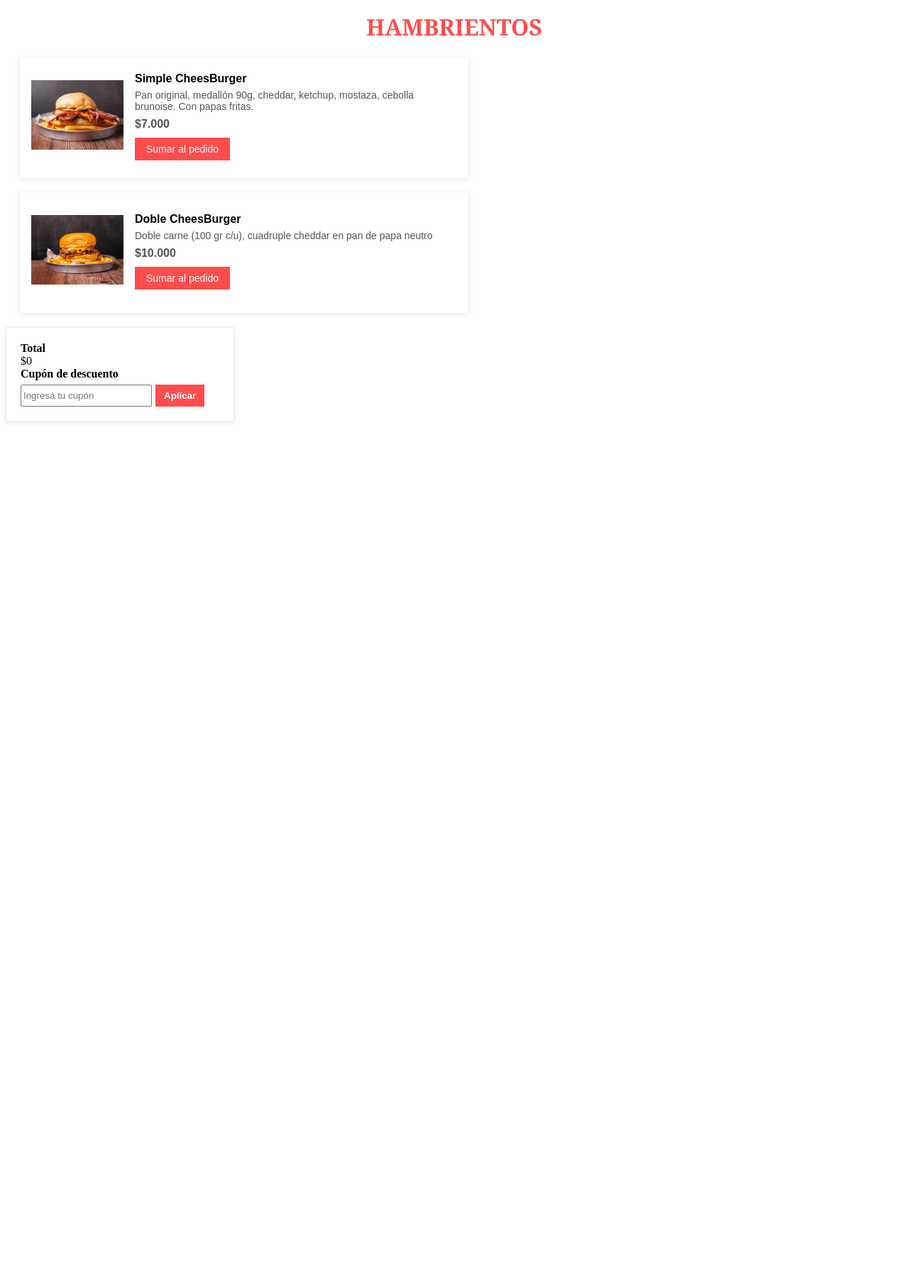
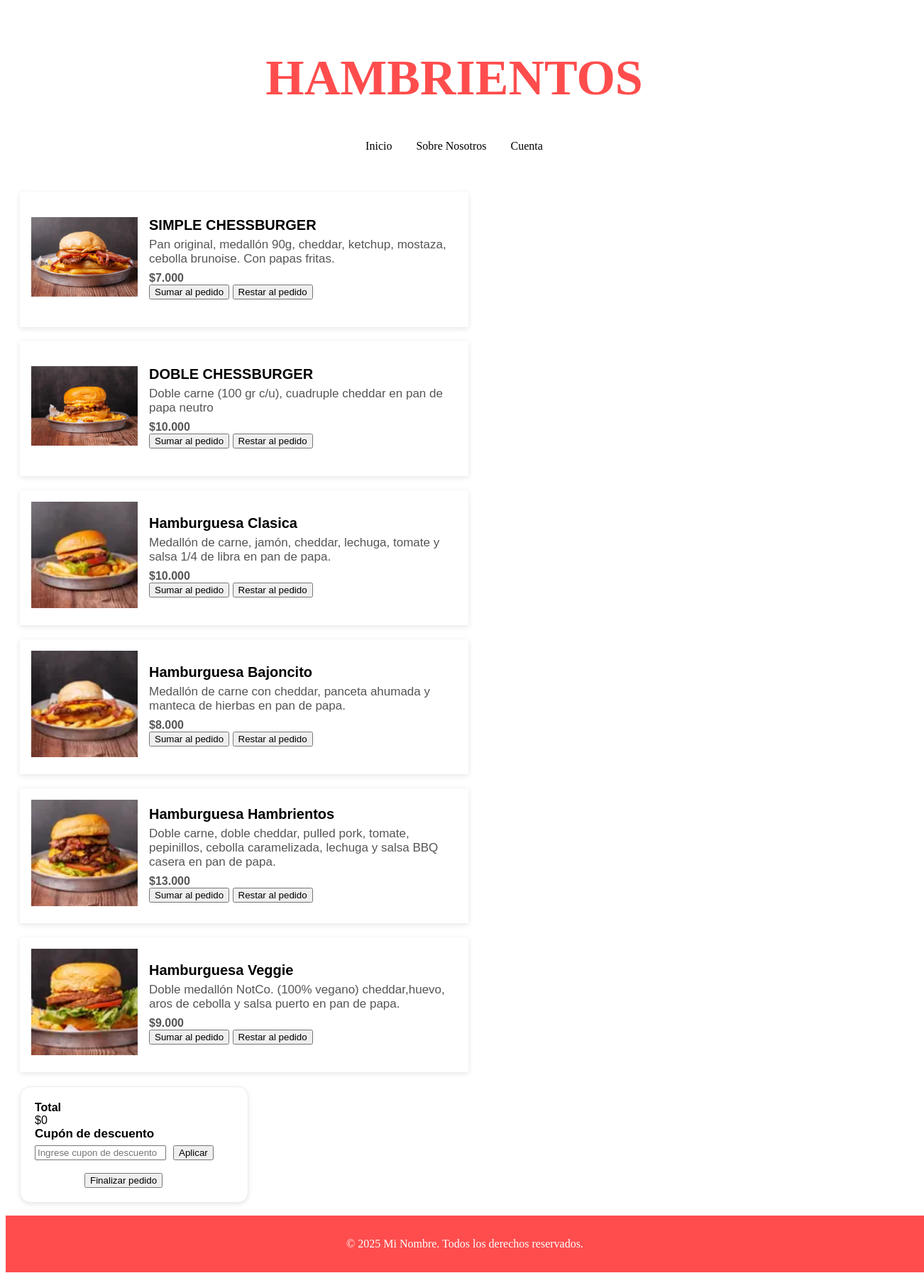
Before and after one commit to 2509007/Html, a plain HTML site: page PaginaPrincipal.html in a window 1280 px wide. Shown: the part 5-1806 px from the top of the page at 71% size, 1302 px wide, since content can reach past the window. Before the commit the page ends 800 px from the top, so only its background shows below. Drawn offline with Linux system fonts and the light colour scheme; a web font is replaced by a local one.

Commit message:
Add files via upload

```diff
--- /dev/null
+++ b/FormadePago.css
@@ -0,0 +1,60 @@
+
+
+/*PAGINA*/
+    body {
+      background-color: #f4f4f4;
+      font-family: 'Courier New', Courier, monospace;
+      display: flex;
+      justify-content: center;
+      align-items: center;
+      height: 100vh;
+      margin: 0;
+    }
+
+    /* TICKET */
+
+/* DISEÑO */
+    .ticket {
+        background-color: #fff;
+        border: 2px dashed #0e892d;
+        border-radius: 10px;
+        width: 320px;
+        padding: 30px 20px;
+        text-align: center;
+        box-shadow: 0 4px 15px rgba(0, 0, 0, 0.2);
+    }
+/* LINEA PARA SEPARAR */
+    .linea {
+        border-top: 1px dashed #000;
+        margin: 20px 0;
+    }
+
+/* OPCIONES */
+
+    .opciones {
+        text-align: left;
+        font-size: 16px;
+        line-height: 1.8;
+    }
+
+/* BOTON CONFIMAR COMPRA */
+
+    .boton-confirmar {
+        margin-top: 20px;
+        padding: 8px 16px;
+        font-size: 16px;
+        margin-left: 110px;
+        border: none;
+        background-color: #821313;
+        color: #fff;
+        border-radius: 5px;
+    }
+/*BOTON VOLVER*/
+    .volver{
+        padding: 8px 16px;
+        font-size: 16px;
+        border: none;
+        background-color: #821313;
+        color: #fff;
+        border-radius: 5px;
+    }
--- a/PaginaPrincipal.css
+++ b/PaginaPrincipal.css
@@ -1,9 +1,12 @@
 
 
-h1{                         /* TITULO*/
+/* TITULO*/
+ h1{
+
     text-align: center;
     color: #ff4d4d;
-    font-family:Cambria, Cochin, Georgia, Times, 'Times New Roman', serif;
+    font-family:"bungee tint";
+    font-size: 70px;
 }
 .Burger{                    /* ESTILO DEL RECUADRO COMPLETO*/
     display: flex;
@@ -20,8 +23,8 @@ h1{                         /* TITULO*/
 
 }
 #imagen img{                 /* DISEÑO DE LA IMAGEN SOLO*/
-    width: 130px;
-    height: 130px;
+    width: 150px;
+    height: 150px;
     object-fit: contain;
     margin-right: 16px;
 }
@@ -30,12 +33,12 @@ h1{                         /* TITULO*/
 }
 .NombreBurger{              /* ESTILO TITULO DE LA HAMBUERGUESA*/
     font-weight: bold;
-    font-size: 16px;
+    font-size: 20px;
     margin-bottom: 6px;
 
 }
 .Descripcion{               /* ESTILO DESCRIPCION*/
-    font-size: 14px;
+    font-size: 17px;
     color: #555;
     margin-bottom: 8px;
 
@@ -48,10 +51,15 @@ h1{                         /* TITULO*/
 .Boton{                      /* ESILO DEL CARRITO*/
     margin-top: 10px;
     padding: 8px 16px;
-    background-color: #ff4d4d;
+    background-color: #be0000;
     color: white;
     border: none;
-    font-size: 14px;
+    font-size: 17px;
+}
+.PalabraTotal{
+font-size: 17px;
+font-family: Arial, "Helvetica Neue", Helvetica, sans-serif;
+
 }
 
 .Total {                    /* CUADRADO CON EL ESTILO*/
@@ -67,6 +75,9 @@ h1{                         /* TITULO*/
   font-weight: bold;
   margin-bottom: 6px;
   display: block;
+  font-size: 17px;
+  font-family: Arial, "Helvetica Neue", Helvetica, sans-serif;
+
 }
 
 .DESCUENTO {                   /* DISTANCIA BOTON CON EL CUPON*/
@@ -80,4 +91,89 @@ h1{                         /* TITULO*/
   border: none;
   padding: 8px 12px;
   font-weight: bold;
+  font-size: 15px;
 }
+
+
+/*Tipografia*/
+.bungee-tint-regular {
+  font-family: "Bungee Tint", sans-serif;
+  font-weight: 400;
+  font-style: normal;
+}
+
+.rubik-glitch-regular {
+  font-family: "Rubik Glitch", system-ui;
+  font-weight: 400;
+  font-style: normal;
+}
+
+h2{
+  font-family: "Rubik Glitch";
+  font-size: 70px;
+  color: #ff4d4d;
+}
+
+header {
+  background-color: #fff;
+  color: #ff4d4d;
+  padding: 20px;
+  text-align: center;
+
+}
+
+header nav ul {
+  list-style: none;
+  padding: 0;
+}
+
+header nav ul li {
+  display: inline;
+  margin: 0 15px;
+}
+
+header nav ul li a {
+  color: black;
+  text-decoration: none;
+}
+footer {
+  background-color: #ff4d4d;
+  color: white;
+  text-align: center;
+  padding: 15px;
+  position: relative;
+  bottom: 0;
+  width: 100%;
+}
+
+
+.Total {                    /* CUADRADO CON EL ESTILO*/
+  width: 280px;
+  background-color: white;
+  border: 1px solid #eee;
+  padding: 20px;
+  box-shadow: 0 2px 6px rgba(0, 0, 0, 0.1);
+  margin-left: 20px;
+  font-family: Arial, Helvetica, sans-serif;
+  border-radius: 15px;
+}
+
+.CUPON {                        /* BOX*/
+  font-weight: bold;
+  margin-bottom: 6px;
+  display: block;
+  border-radius: 10px;
+}
+
+.DESCUENTO {                   /* DISTANCIA BOTON CON EL CUPON*/
+  display: flex;
+  gap: 10px;
+
+}
+
+.Pedido {
+
+  font-family: Arial, Helvetica, sans-serif;
+  margin-left: 70px;
+  border-radius: 10px;
+}
--- a/PaginaPrincipal.html
+++ b/PaginaPrincipal.html
@@ -3,12 +3,37 @@
 <head>
     <meta charset="UTF-8">
     <meta name="viewport" content="width=device-width, initial-scale=1.0">
+
+    <!--tipografia roja----------------------------------------->
+
+    <link rel="preconnect" href="https://fonts.googleapis.com">
+    <link rel="preconnect" href="https://fonts.gstatic.com" crossorigin>
+    <link href="https://fonts.googleapis.com/css2?family=Bungee+Tint&display=swap" rel="stylesheet">
+
+    <!--tipografia corrida-------------------------------->
+
+    <link rel="preconnect" href="https://fonts.googleapis.com">
+    <link rel="preconnect" href="https://fonts.gstatic.com" crossorigin>
+    <link href="https://fonts.googleapis.com/css2?family=Bungee+Tint&family=Rubik+Glitch&display=swap" rel="stylesheet">
+
     <link rel="stylesheet" href="PaginaPrincipal.css">
+    <script src="PaginaPrincipal.js"></script>
+
     <title>Hambrientos</title>
 </head>
 <body>
 
-<h1>HAMBRIENTOS</h1>
+    <!--HEADERO O NAVBAR-->
+<header>
+    <h1>HAMBRIENTOS</h1>
+    <nav>
+      <ul>
+        <li><a href="#">Inicio</a></li>
+        <li><a href="#">Sobre Nosotros</a></li>
+        <li><a href="#">Cuenta</a></li>
+      </ul>
+    </nav>
+  </header>
 
     <!-------------- CATALOGO------------------->
 
@@ -17,12 +42,14 @@
             <img src="CheesBurger.webp">
         </div>
         <div class="Dinamico">
-        <div class="NombreBurger">Simple CheesBurger</div>
+        <div class="NombreBurger">SIMPLE CHESSBURGER</div>
         <div class="Descripcion">
             Pan original, medallón 90g, cheddar, ketchup, mostaza, cebolla brunoise. Con papas fritas.
         </div>
         <div class="Precio">$7.000 </div>
-        <button class="Boton">Sumar al pedido</button>
+        <button onclick="sumarPrecio(7000)">Sumar al pedido</button>
+        <button onclick="restarPrecio(7000)">Restar al pedido</button>
+
 
         </div>
         </div>
@@ -33,28 +60,113 @@
             <img src="DobleCheesBurger.webp">
         </div>
         <div class="Dinamico">
-        <div class="NombreBurger">Doble CheesBurger</div>
+        <div class="NombreBurger">DOBLE CHESSBURGER</div>
         <div class="Descripcion">
             Doble carne (100 gr c/u), cuadruple cheddar en pan de papa neutro
         </div>
         <div class="Precio">$10.000 </div>
-        <button class="Boton">Sumar al pedido</button>
+        <button onclick="sumarPrecio(10000)">Sumar al pedido</button>
+        <button onclick="restarPrecio(10000)">Restar al pedido</button>
+
+        </div>
+        </div>
+
+    </div>
+      <div class="Burger">
+        <div id="imagen">
+            <img src="HamburguesaClasica.webp">
+        </div>
+        <div class="Dinamico">
+        <div class="NombreBurger">Hamburguesa Clasica</div>
+        <div class="Descripcion">
+            Medallón de carne, jamón, cheddar, lechuga, tomate y salsa 1/4 de libra en pan de papa.
+        </div>
+        <div class="Precio">$10.000 </div>
+        <button onclick="sumarPrecio(10000)">Sumar al pedido</button>
+        <button onclick="restarPrecio(10000)">Restar al pedido</button>
+
 
         </div>
         </div>
     </div>
 
+        <div class="Burger">
+        <div id="imagen">
+            <img src="HamburguesaBajoncito.webp">
+        </div>
+        <div class="Dinamico">
+        <div class="NombreBurger">Hamburguesa Bajoncito</div>
+        <div class="Descripcion">
+            Medallón de carne con cheddar, panceta ahumada y manteca de hierbas en pan de papa.
+        </div>
+        <div class="Precio">$8.000 </div>
+        <button onclick="sumarPrecio(8000)">Sumar al pedido</button>
+        <button onclick="restarPrecio(8000)">Restar al pedido</button>
+
+        </div>
+        </div>
+    </div>
+
+    <div class="Burger">
+        <div id="imagen">
+            <img src="HamburguesaHambrientos.webp">
+        </div>
+        <div class="Dinamico">
+        <div class="NombreBurger">Hamburguesa Hambrientos</div>
+        <div class="Descripcion">
+            Doble carne, doble cheddar, pulled pork, tomate, pepinillos, cebolla caramelizada, lechuga y salsa BBQ casera en pan de papa.
+        </div>
+        <div class="Precio">$13.000 </div>
+        <button onclick="sumarPrecio(13000)">Sumar al pedido</button>
+        <button onclick="restarPrecio(13000)">Restar al pedido</button>
+
+
+        </div>
+        </div>
+    </div>
+
+ <div class="Burger">
+        <div id="imagen">
+            <img src="HamburguesaVeggie.webp">
+        </div>
+        <div class="Dinamico">
+        <div class="NombreBurger"> Hamburguesa Veggie</div>
+        <div class="Descripcion">
+           Doble medallón NotCo. (100% vegano) cheddar,huevo, aros de cebolla y salsa puerto en pan de papa.
+        </div>
+        <div class="Precio">$9.000 </div>
+        <button onclick="sumarPrecio(9000)">Sumar al pedido</button>
+        <button onclick="restarPrecio(9000)">Restar al pedido</button>
+        </div>
+        </div>
+    </div>
+
+
     <!-------------- CUADRADO DEL TOTAL------------------->
      <div class="Total">
       <div><strong>Total</strong></div>
-      <div>$0</div>
+      <div id="total">$0</div>
 
     <div class="CUPON"><strong>Cupón de descuento</strong></div>
     <div class="DESCUENTO">
-      <input type="text" class="codigo" placeholder="Ingresá tu cupón">
-      <button class="estiloboton">Aplicar</button>
+      <input type="descuento" id="descuento" placeholder="Ingrese cupon de descuento">
+      <button onclick="Descuento()">Aplicar</button>
+    </div>
+
+
+    <!-----------------PAGAR-------------->
+    <br>
+    <div class="Pedido">
+    <button onclick="pedido()">Finalizar pedido</button>
+    </div>
     </div>
   </div>
+    <br>
+
+   <!--FOOTER-->
+     <footer>
+    <p>&copy; 2025 Mi Nombre. Todos los derechos reservados.</p>
+  </footer>
 
 
 </body>
--- a/PaginaPrincipal.js
+++ b/PaginaPrincipal.js
@@ -0,0 +1,47 @@
+
+let total=0;
+
+function sumarPrecio(precio){
+    if((total>=0)){
+    total= total + precio;
+    document.getElementById("total").textContent ="$" + total;
+}
+}
+function restarPrecio(menos){
+
+    if(total>0){
+    total=total-menos;
+    document.getElementById("total").textContent = "$" + total;
+}
+}
+
+
+function Descuento(){
+
+let descuento=document.getElementById("descuento").value;
+if(descuento=="15off")
+    {
+    descuento= total-(0.15*total);
+    document.getElementById("total").textContent = "$" + descuento;
+}
+
+if(descuento=="50off")
+    {
+    descuento= total-(0.50*total);
+    document.getElementById("total").textContent = "$" + descuento;
+}
+if(descuento=="75off")
+    {
+    descuento= total-(0.75*total);
+    document.getElementById("total").textContent = "$" + descuento;
+}
+if(descuento=="free")
+    {
+    descuento= total-total;
+    document.getElementById("total").textContent = "$" + descuento;
+}
+}
+
+function pedido(){
+    window.location.href = "FormadePago.html";
+}
```
Also changed, not shown: FormadePago.html (added, +35 -0 lines), FormadePago.js (added, +9 -0 lines), HamburguesaBajoncito.webp (added), HamburguesaClasica.webp (added), HamburguesaHambrientos.webp (added), HamburguesaVeggie.webp (added), insaniburger.regular (1).ttf (added), insaniburger.regular.ttf (added), insaniburger.with-cheese.ttf (added).
